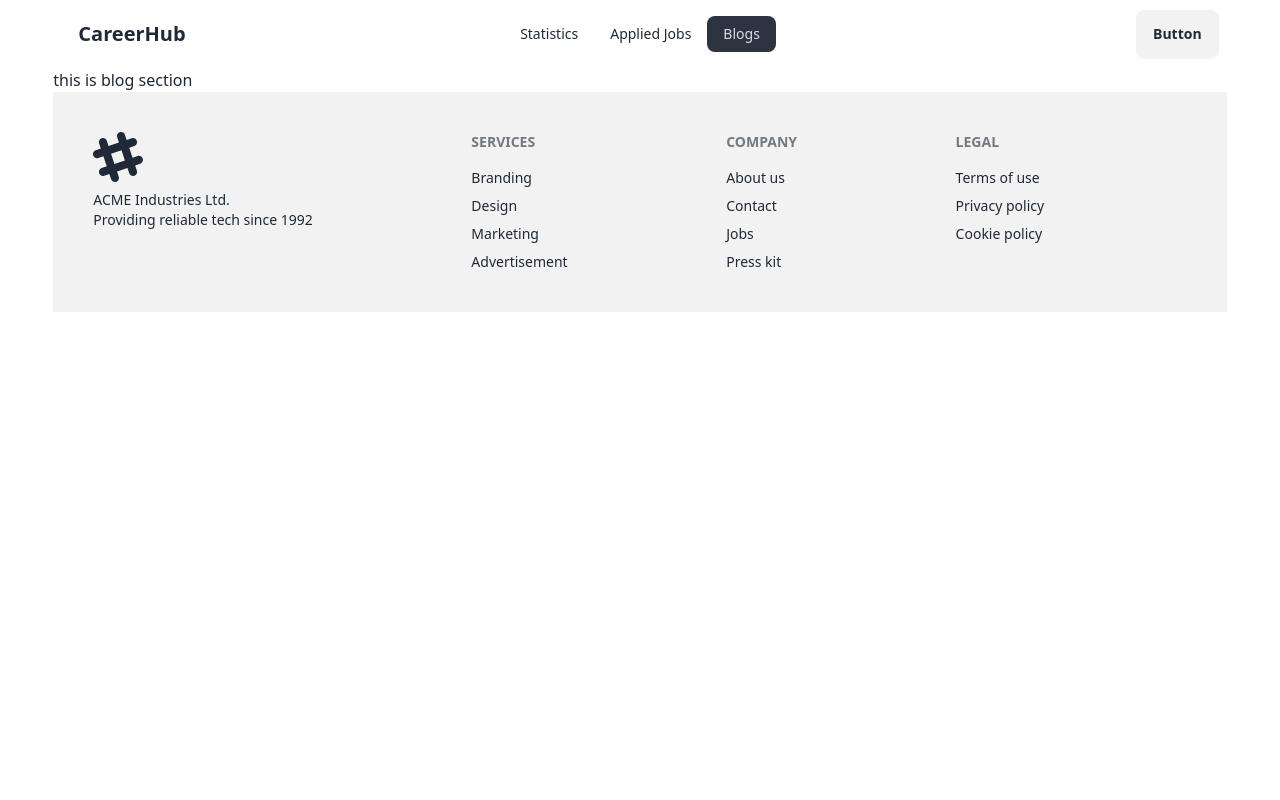
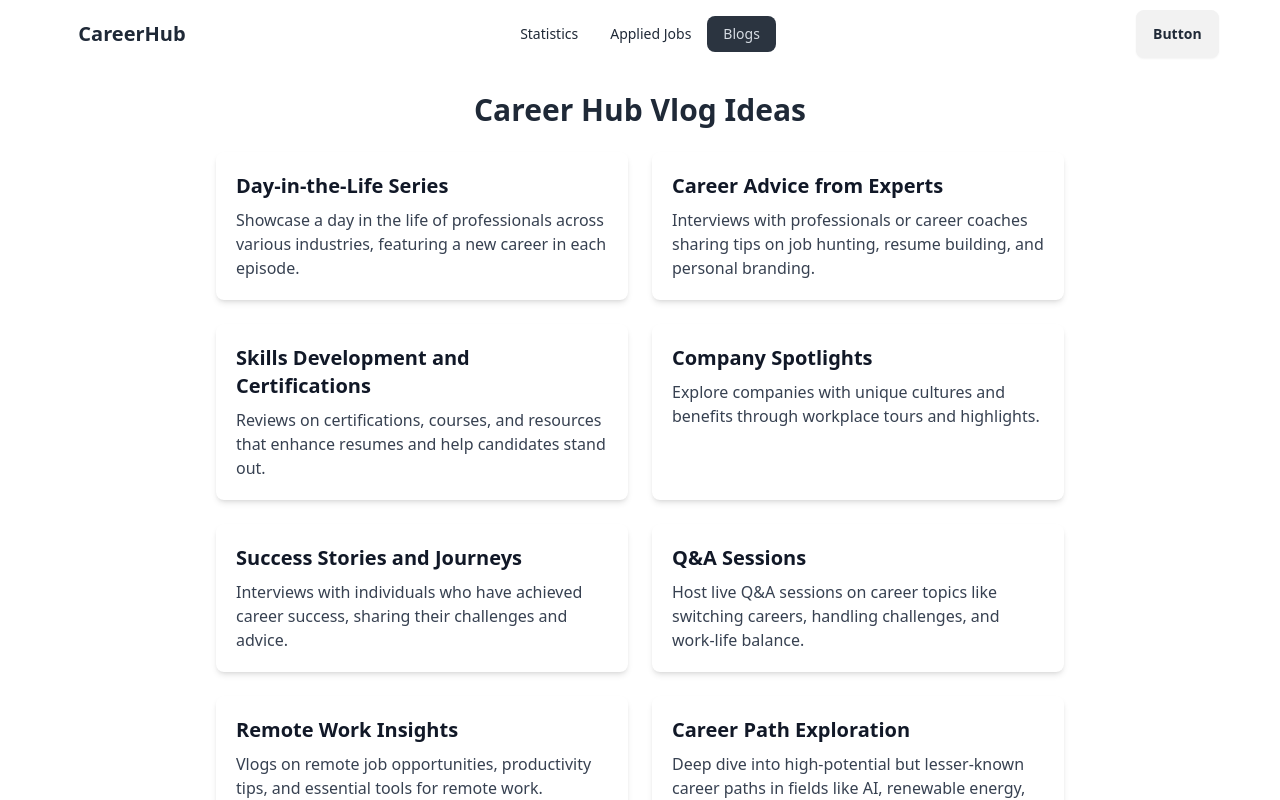
Before and after one commit to safin33221/career-hubs, a React (Vite) app: page /blogs in a window 1280 px wide. Shown: the top 800 px of the page. Built offline with nearby package versions, Linux system fonts and the light colour scheme.

Commit message:
complete blogs section

```diff
--- a/src/Components/ApplyJob.jsx
+++ b/src/Components/ApplyJob.jsx
@@ -5,11 +5,11 @@ const ApplyJob = ({ job }) => {
     const { id, logo, job_title, company_name, remote_or_onsite, location, salary } = job
     return (
         <div>
-            <div className="flex gap-10 border-2 shadow-lg my-5 py-6 rounded-lg ">
+            <div className="flex flex-col md:flex-row p-8 gap-10 border-2 shadow-lg my-5 py-6 rounded-lg ">
                 <div className="flex justify-center items-center p-3 py-10 m-3 bg-gray-200 rounded-lg ">
                     <img className="" src={logo} alt="" />
                 </div>
-                <div className="flex w-full items-center justify-between space-y-3">
+                <div className="flex flex-col md:flex-row w-full items-center justify-between space-y-3">
                     <div>
                         <h1 className="text-xl font-bold">{job_title}</h1>
                         <p className="text-gray-500">{company_name}</p>
--- a/src/Components/Blogs.jsx
+++ b/src/Components/Blogs.jsx
@@ -1,10 +1,65 @@
+
 
 const Blogs = () => {
-    return (
-        <div>
-            <h2>this is blog section</h2>
-        </div>
-    );
+  const vlogIdeas = [
+    {
+      title: "Day-in-the-Life Series",
+      description: "Showcase a day in the life of professionals across various industries, featuring a new career in each episode.",
+    },
+    {
+      title: "Career Advice from Experts",
+      description: "Interviews with professionals or career coaches sharing tips on job hunting, resume building, and personal branding.",
+    },
+    {
+      title: "Skills Development and Certifications",
+      description: "Reviews on certifications, courses, and resources that enhance resumes and help candidates stand out.",
+    },
+    {
+      title: "Company Spotlights",
+      description: "Explore companies with unique cultures and benefits through workplace tours and highlights.",
+    },
+    {
+      title: "Success Stories and Journeys",
+      description: "Interviews with individuals who have achieved career success, sharing their challenges and advice.",
+    },
+    {
+      title: "Q&A Sessions",
+      description: "Host live Q&A sessions on career topics like switching careers, handling challenges, and work-life balance.",
+    },
+    {
+      title: "Remote Work Insights",
+      description: "Vlogs on remote job opportunities, productivity tips, and essential tools for remote work.",
+    },
+    {
+      title: "Career Path Exploration",
+      description: "Deep dive into high-potential but lesser-known career paths in fields like AI, renewable energy, and creative tech.",
+    },
+    {
+      title: "Resume and LinkedIn Makeover",
+      description: "Demonstrations on improving resumes and LinkedIn profiles to attract recruiters.",
+    },
+    {
+      title: "Job Market Trends",
+      description: "Analysis of job market trends across industries and their impact on career growth.",
+    },
+  ];
+
+  return (
+    <div className="max-w-4xl mx-auto p-6">
+      <h2 className="text-3xl font-semibold text-center text-gray-800 mb-6">Career Hub Vlog Ideas</h2>
+      <div className="grid grid-cols-1 sm:grid-cols-2 lg:grid-cols-2 gap-6">
+        {vlogIdeas.map((vlog, index) => (
+          <div
+            key={index}
+            className="bg-white p-5 rounded-lg shadow-md hover:shadow-lg transition-shadow duration-200"
+          >
+            <h3 className="text-xl font-bold text-gray-900">{vlog.title}</h3>
+            <p className="text-gray-700 mt-2">{vlog.description}</p>
+          </div>
+        ))}
+      </div>
+    </div>
+  );
 };
 
 export default Blogs;
--- a/src/Components/Categoris.jsx
+++ b/src/Components/Categoris.jsx
@@ -8,7 +8,7 @@ const Categoris = ({ categories }) => {
                 <h1 className="text-4xl font-bold">Job Category List</h1>
                 <p>Explore thousands of job opportunities with all the information you need. Its your future</p>
             </div>
-            <div className="grid grid-cols-4 my-10">
+            <div className="grid grid-cols-1 lg:grid-cols-4 my-10">
                 {
                     categories.map(categoriy => <Category key={categoriy.id} category={categoriy}></Category>)
                 }
--- a/src/Components/Category.jsx
+++ b/src/Components/Category.jsx
@@ -3,7 +3,7 @@
 const Category = ({category}) => {
     const{category_name,logo,availability} =category
     return (
-        <div className="flex flex-col mx-auto bg-gradient-to-r from-cyan-100 to-blue-100 px-8 py-10 rounded-lg">
+        <div className="my-4 w-[250px] flex flex-col mx-auto bg-gradient-to-r from-cyan-100 to-blue-100 px-8 py-10 rounded-lg">
             <img className="w-[50px]" src={logo} alt="" />
             <h1 className="text-xl font-bold">{category_name}</h1>
             <p>{availability}</p>
--- a/src/Components/Footer.jsx
+++ b/src/Components/Footer.jsx
@@ -1,25 +1,17 @@
-
+import logo from '../assets/icons/social.png'
 
 const Footer = () => {
     return (
-        <footer className="footer bg-base-200 text-base-content p-10">
+        <footer className="footer bg-black text-white p-10">
             <aside>
-                <svg
-                    width="50"
-                    height="50"
-                    viewBox="0 0 24 24"
-                    xmlns="http://www.w3.org/2000/svg"
-                    fillRule="evenodd"
-                    clipRule="evenodd"
-                    className="fill-current">
-                    <path
-                        d="M22.672 15.226l-2.432.811.841 2.515c.33 1.019-.209 2.127-1.23 2.456-1.15.325-2.148-.321-2.463-1.226l-.84-2.518-5.013 1.677.84 2.517c.391 1.203-.434 2.542-1.831 2.542-.88 0-1.601-.564-1.86-1.314l-.842-2.516-2.431.809c-1.135.328-2.145-.317-2.463-1.229-.329-1.018.211-2.127 1.231-2.456l2.432-.809-1.621-4.823-2.432.808c-1.355.384-2.558-.59-2.558-1.839 0-.817.509-1.582 1.327-1.846l2.433-.809-.842-2.515c-.33-1.02.211-2.129 1.232-2.458 1.02-.329 2.13.209 2.461 1.229l.842 2.515 5.011-1.677-.839-2.517c-.403-1.238.484-2.553 1.843-2.553.819 0 1.585.509 1.85 1.326l.841 2.517 2.431-.81c1.02-.33 2.131.211 2.461 1.229.332 1.018-.21 2.126-1.23 2.456l-2.433.809 1.622 4.823 2.433-.809c1.242-.401 2.557.484 2.557 1.838 0 .819-.51 1.583-1.328 1.847m-8.992-6.428l-5.01 1.675 1.619 4.828 5.011-1.674-1.62-4.829z"></path>
-                </svg>
+                <h1 className="text-2xl font-bold">Career Hub</h1>
                 <p>
-                    ACME Industries Ltd.
-                    <br />
-                    Providing reliable tech since 1992
+                    Lorem ipsum dolor sit amet <br /> consectetur adipisicing elit. Ipsam atque <br />
+                    alias iste velit repellat quod
                 </p>
+                <div>
+                    <img src={logo} alt="" />
+                </div>
             </aside>
             <nav>
                 <h6 className="footer-title">Services</h6>
--- a/src/Components/Root.jsx
+++ b/src/Components/Root.jsx
@@ -5,11 +5,14 @@ import Navbar from "./Navbar";
 
 const Root = () => {
     return (
-        <div className="w-11/12 mx-auto">
-            <Navbar></Navbar>
-            <Outlet></Outlet>
+        <>
+            <div className="w-11/12 mx-auto">
+                <Navbar></Navbar>
+                <Outlet></Outlet>
+
+            </div>
             <Footer></Footer>
-        </div>
+        </>
     );
 };
 
```
